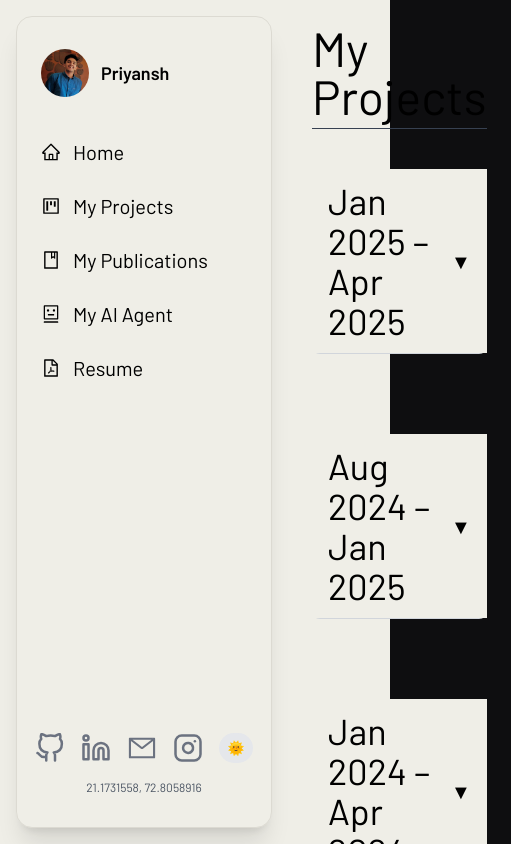
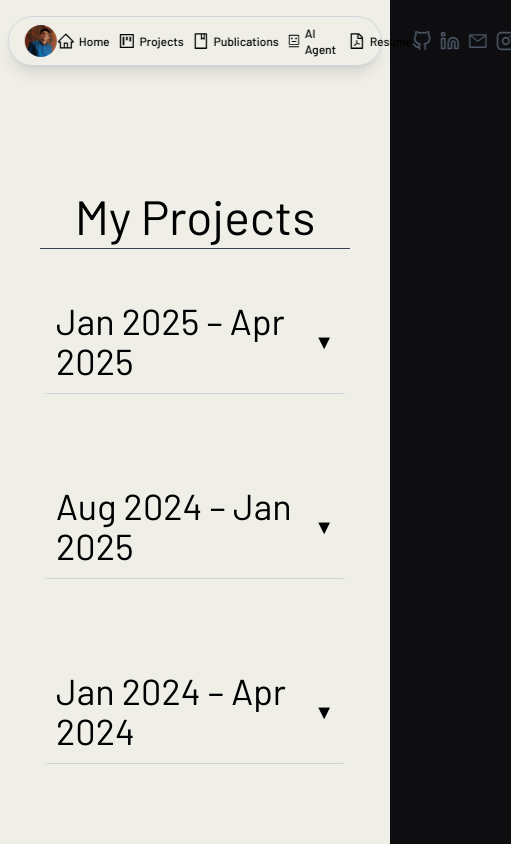
Before and after one commit to pdesai07/pdesai07.github.io, a Next.js app: page /projects in a window 390 px wide. Shown: the top 844 px of the page, 511 px wide, since content can reach past the window. Built offline with nearby package versions, Linux system fonts and the light colour scheme.

Commit message:
made responsive design

```diff
--- a/package.json
+++ b/package.json
@@ -20,9 +20,9 @@
     "framer-motion": "^12.23.12",
     "lucide-react": "^0.525.0",
     "matter-js": "^0.20.0",
-    "next": "^15.3.5",
-    "react": "^19.0.0",
-    "react-dom": "^19.0.0",
+    "next": "^15.5.6",
+    "react": "^19.2.0",
+    "react-dom": "^19.2.0",
     "react-icons": "^5.5.0",
     "react-type-animation": "^3.2.0",
     "tailwindcss-animate": "^1.0.7",
--- a/src/components/Layout.tsx
+++ b/src/components/Layout.tsx
@@ -12,7 +12,18 @@ export default function Layout({ children }: { children: ReactNode }) {
 
       <div className="flex min-h-screen bg-[#efeee7] dark:bg-[#0e0e10] text-black dark:text-white">
         <Sidebar />
-        <main className="ml-72 w-full p-6">{children}</main>
+
+        <main
+          className="
+            w-full
+            p-6
+            lg:ml-72
+            pt-24 lg:pt-10
+            max-w-4xl mx-auto
+          "
+        >
+          {children}
+        </main>
       </div>
     </>
   )
--- a/src/components/Sidebar.tsx
+++ b/src/components/Sidebar.tsx
@@ -1,3 +1,5 @@
+'use client'
+import { useState } from 'react'
 import Image from 'next/image'
 import Link from 'next/link'
 import {
@@ -13,73 +15,113 @@ import { useTheme } from '@/hooks/useTheme'
 
 export default function Sidebar() {
   const { theme, toggleTheme } = useTheme()
+
   return (
-    <aside id="sidebar" className="fixed left-4 top-4 h-[calc(100vh-2rem)] w-64 bg-[#efeee7] dark:bg-[#18181b] text-black dark:text-white flex flex-col justify-between py-8 px-6 border border-[#dcdad2] dark:border-[#2c2c32] rounded-2xl shadow-xl">
-      {/* Top Section */}
+    <>
+      <div
+        className="
+          lg:hidden fixed top-4 left-1/2 -translate-x-1/2 w-[96%]
+          bg-[#efeee7]/90 dark:bg-[#18181b]/90
+          text-black dark:text-white
+          flex items-center justify-between px-4 py-2
+          rounded-full shadow-lg border border-gray-300 dark:border-gray-700
+          backdrop-blur-md z-50
+        "
+      >
+        {/* Left Icon */}
+        <Image
+          src="/my_photo_1.jpeg"
+          alt="Profile"
+          width={32} height={32}
+          className="rounded-full sm:w-10 sm:h-10"
+        />
+
+        {/* Center Navigation */}
+        <nav className="flex gap-2 sm:gap-4 text-xs sm:text-sm font-medium">
+          <Link href="/" className="flex items-center gap-1 sm:gap-2 hover:text-green-600 dark:hover:text-green-400 transition">
+            <AiOutlineHome className="text-lg sm:text-xl" /> Home
+          </Link>
+          <Link href="/projects" className="flex items-center gap-1 sm:gap-2 hover:text-green-600 dark:hover:text-green-400 transition">
+            <AiOutlineProject className="text-lg sm:text-xl" /> Projects
+          </Link>
+          <Link href="/publications" className="flex items-center gap-1 sm:gap-2 hover:text-green-600 dark:hover:text-green-400 transition">
+            <AiOutlineBook className="text-lg sm:text-xl" /> Publications
+          </Link>
+          <Link href="/agent" className="flex items-center gap-1 sm:gap-2 hover:text-green-600 dark:hover:text-green-400 transition">
+            <AiOutlineRobot className="text-lg sm:text-xl" /> AI Agent
+          </Link>
+          <a
+            href="/resume.pdf"
+            target="_blank"
+            rel="noreferrer"
+            className="flex items-center gap-1 sm:gap-2 hover:text-green-600 dark:hover:text-green-400 transition"
+          >
+            <AiOutlineFilePdf className="text-lg sm:text-xl" /> Resume
+          </a>
+        </nav>
+
+        {/* Right Section - SOCIAL ICONS */}
+        <div className="flex items-center gap-2 sm:gap-3 text-gray-600 dark:text-gray-300">
+          <FiGithub className="text-xl sm:text-2xl hover:text-green-600 dark:hover:text-green-400 transition" />
+          <FiLinkedin className="text-xl sm:text-2xl hover:text-green-600 dark:hover:text-green-400 transition" />
+          <a href="mailto:priyanshdesai03@gmail.com">
+            <AiOutlineMail className="text-xl sm:text-2xl hover:text-green-600 dark:hover:text-green-400 transition" />
+          </a>
+          <FiInstagram className="text-xl sm:text-2xl hover:text-green-600 dark:hover:text-green-400 transition" />
+
+          {/* Theme Toggle */}
+          <button onClick={toggleTheme} className="text-lg sm:text-xl hover:scale-110 transition-transform">
+            {theme === 'dark' ? '🌙' : '🌞'}
+          </button>
+        </div>
+      </div>
+
+      <aside
+        id="sidebar"
+        className="
+          hidden lg:flex
+          fixed left-4 top-4 h-[calc(100vh-2rem)] w-64 bg-[#efeee7] dark:bg-[#18181b]
+          text-black dark:text-white flex-col justify-between py-8 px-6 border border-[#dcdad2]
+          dark:border-[#2c2c32] rounded-2xl shadow-xl
+        "
+      >
         <div>
-        {/* Small Icon + Name */}
           <div className="flex items-center gap-3 mb-10">
             <Image src="/my_photo_1.jpeg" alt="Profile" width={48} height={48} className="rounded-full" />
             <h2 className="text-lg font-semibold">Priyansh</h2>
           </div>
 
-        {/* Navigation */}
           <nav className="space-y-6 text-[20px]">
             <Link href="/" className="flex items-center gap-3 hover:text-green-600 transition">
-            <AiOutlineHome size={20} /> Home
+              <AiOutlineHome /> Home
             </Link>
             <Link href="/projects" className="flex items-center gap-3 hover:text-green-600 transition">
-            <AiOutlineProject size={20} /> My Projects
+              <AiOutlineProject /> My Projects
             </Link>
             <Link href="/publications" className="flex items-center gap-3 hover:text-green-600 transition">
-            <AiOutlineBook size={20} /> My Publications
+              <AiOutlineBook /> My Publications
             </Link>
             <Link href="/agent" className="flex items-center gap-3 hover:text-green-600 transition">
-            <AiOutlineRobot size={20} /> My AI Agent
+              <AiOutlineRobot /> My AI Agent
             </Link>
-          {/* <Link href="/project_2" className="flex items-center gap-3 hover:text-green-600 transition">
-            <AiOutlineProject size={20} /> My Projects 2
-          </Link> */}
-          <a
-            href="/resume.pdf"
-            target="_blank"
-            rel="noreferrer"
-            className="flex items-center gap-3 hover:text-green-600 transition"
-          >
-            <AiOutlineFilePdf size={20} /> Resume
+            <a href="/resume.pdf" target="_blank" rel="noreferrer" className="flex items-center gap-3 hover:text-green-600 transition">
+              <AiOutlineFilePdf /> Resume
             </a>
           </nav>
         </div>
 
-      {/* Bottom Section */}
         <div className="space-y-4">
-        {/* Socials */}
-        <div className="flex justify-center gap-4 text-gray-500 dark:text-gray-400">
-          <a href="https://github.com/pdesai07" target="_blank" rel="noreferrer"><FiGithub size={30} /></a>
-          <a href="https://www.linkedin.com/in/priyansh-desai-6bb470230/" target="_blank" rel="noreferrer"><FiLinkedin size={30} /></a>
-          <a href="priyanshdesai03@gmail.com" rel="noreferrer"><AiOutlineMail size={30} /></a>
-          <a href="https://www.instagram.com/priyanshh.7/" target="_blank" rel="noreferrer"><FiInstagram size={30} /></a>
-          <button
-                onClick={toggleTheme}
-                className="px-2 py-1 text-sm rounded-full bg-gray-200 dark:bg-[#2c2c32] text-black dark:text-white hover:opacity-80 transition"
-            >
-                {theme === 'dark' ? '🌙' : '🌞'}
-            </button>
+          <div className="flex justify-center gap-4">
+            <FiGithub size={30} />
+            <FiLinkedin size={30} />
+            <AiOutlineMail size={30} />
+            <FiInstagram size={30} />
+            <button onClick={toggleTheme}>{theme === 'dark' ? '🌙' : '🌞'}</button>
           </div>
 
-
-        {/* Coordinates */}
-        <p className="text-xs text-center text-gray-600 dark:text-gray-400">21.1731558, 72.8058916</p>
+          <p className="text-xs text-center">21.1731558, 72.8058916</p>
         </div>
-      {/* Theme Toggle Button */}
-        {/* <div className="flex justify-center my-4">
-            <button
-                onClick={toggleTheme}
-                className="px-3 py-1 text-sm rounded-full bg-gray-200 dark:bg-[#2c2c32] text-black dark:text-white hover:opacity-80 transition"
-            >
-                {theme === 'dark' ? '🌙 Dark' : '🌞 Light'}
-            </button>
-        </div> */}
       </aside>
+    </>
   )
 }
--- a/src/pages/projects.tsx
+++ b/src/pages/projects.tsx
@@ -19,8 +19,13 @@ export default function ProjectsPage() {
 
   return (
     <Layout>
-      {/* <div className="min-h-screen py-16 px-4 text-white bg-[#111]"> */}
-        <h1 className="text-5xl  mb-10 border-b border-gray-700 pb-2">My Projects</h1>
+      <div className="max-w-7xl mx-auto px-4
+                      pt-24 sm:pt-28 md:pt-32
+                      text-center md:text-left
+      ">
+        <h1 className="text-5xl mb-10 border-b border-gray-700 pb-2">
+          My Projects
+        </h1>
 
         <div className="space-y-20" ref={animationParent}>
           {timelines.map((timeline, i) => (
@@ -29,22 +34,20 @@ export default function ProjectsPage() {
                 className="w-full flex justify-between items-center px-4 py-3 text-xl text-left bg-[#efeee7] hover:bg-[#e0ded6] dark:bg-[#0e0e10] dark:hover:bg-[#222] transition-all"
                 onClick={() => setOpenIndex(openIndex === i ? null : i)}
               >
-                <span className="text-4xl font- text-black dark:text-white">{timeline}</span>
+                <span className="text-4xl text-black dark:text-white">{timeline}</span>
                 <span className="transform transition-transform duration-200 text-black dark:text-white">
                   {openIndex === i ? '▲' : '▼'}
-                  {/* {openIndex === i ? '−' : '+'} */}
                 </span>
               </button>
 
               {openIndex === i && (
                 <div className="p-4 bg-[#efeee7] dark:bg-[#0e0e10] animate-in fade-in duration-500 space-y-6">
-                <div className="flex flex-wrap items-start gap-8 justify-start max-w-full">
+                  <div className="flex flex-wrap items-start gap-8 justify-center md:justify-start max-w-full">
                     {grouped[timeline].map((project, j) => (
                       <div
                         key={j}
-                      className="flex flex-col items-left rounded-2xl border border-[#2e2e32] bg-[#efeee7] dark:bg-[#18181b] text-black dark:text-white p-4 w-[500px] h-[500px]max-w-full shadow-xl hover:scale-[1.02] hover:shadow-green-600"
+                        className="flex flex-col items-left rounded-2xl border border-[#2e2e32] bg-[#efeee7] dark:bg-[#18181b] text-black dark:text-white p-4 w-full sm:w-[400px] md:w-[500px] h-[500px] shadow-xl hover:scale-[1.02] hover:shadow-green-600"
                       >
-                      {/* Image or Video */}
                         {project.video ? (
                           <video src={project.video} controls className="w-full h-80 rounded-lg object-cover mb-3" />
                         ) : (
@@ -58,32 +61,25 @@ export default function ProjectsPage() {
                           </div>
                         )}
 
-                      {/* Text Content */}
                         <h3 className="text-2xl font-bold mb-3 text-left">
-                        📌{' '}
-                        <a
-                          href={project.link}
-                          target="_blank"
-                          rel="noopener noreferrer"
-                          className="underline"
-                        >
+                          📌 <a href={project.link} target="_blank" rel="noopener noreferrer" className="underline">
                             {project.title}
                           </a>
                         </h3>
                         <p className="text-lg text-gray-700 dark:text-gray-300 text-left mb-1">
                           {project.description}
                         </p>
-                      <p className="text-xs text-gray-500 dark:text-gray-400 itali text-left mb-3">{project.timeline}</p>
+                        <p className="text-xs text-gray-500 dark:text-gray-400 italic text-left mb-3">{project.timeline}</p>
                       </div>
                     ))}
                   </div>
                 </div>
               )}
-
             </div>
           ))}
         </div>
-      {/* </div> */}
+      </div>
     </Layout>
+
   )
 }
```
Also changed, not shown: 2 other files (tests, documents, lock files or other folders). Lines whose indentation alone changed are shown as unchanged.
